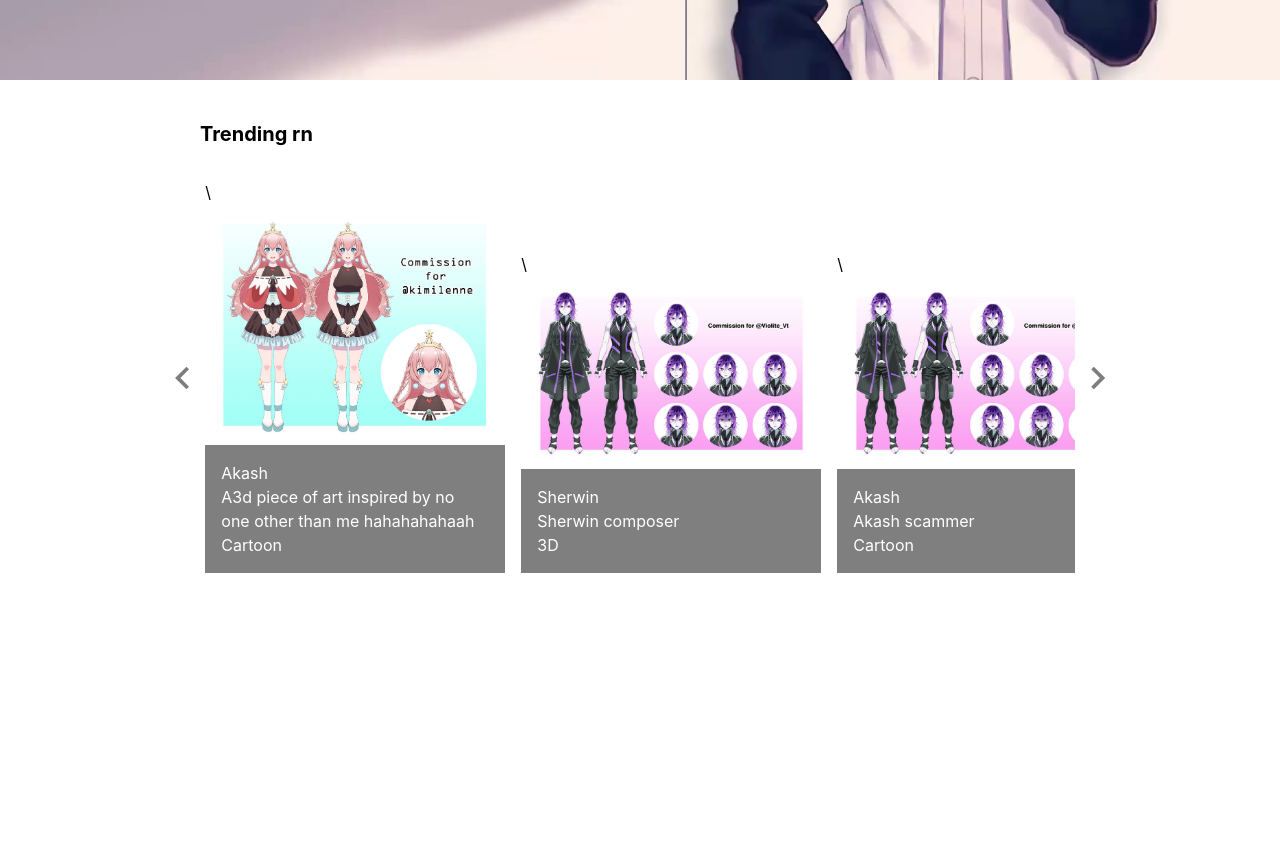
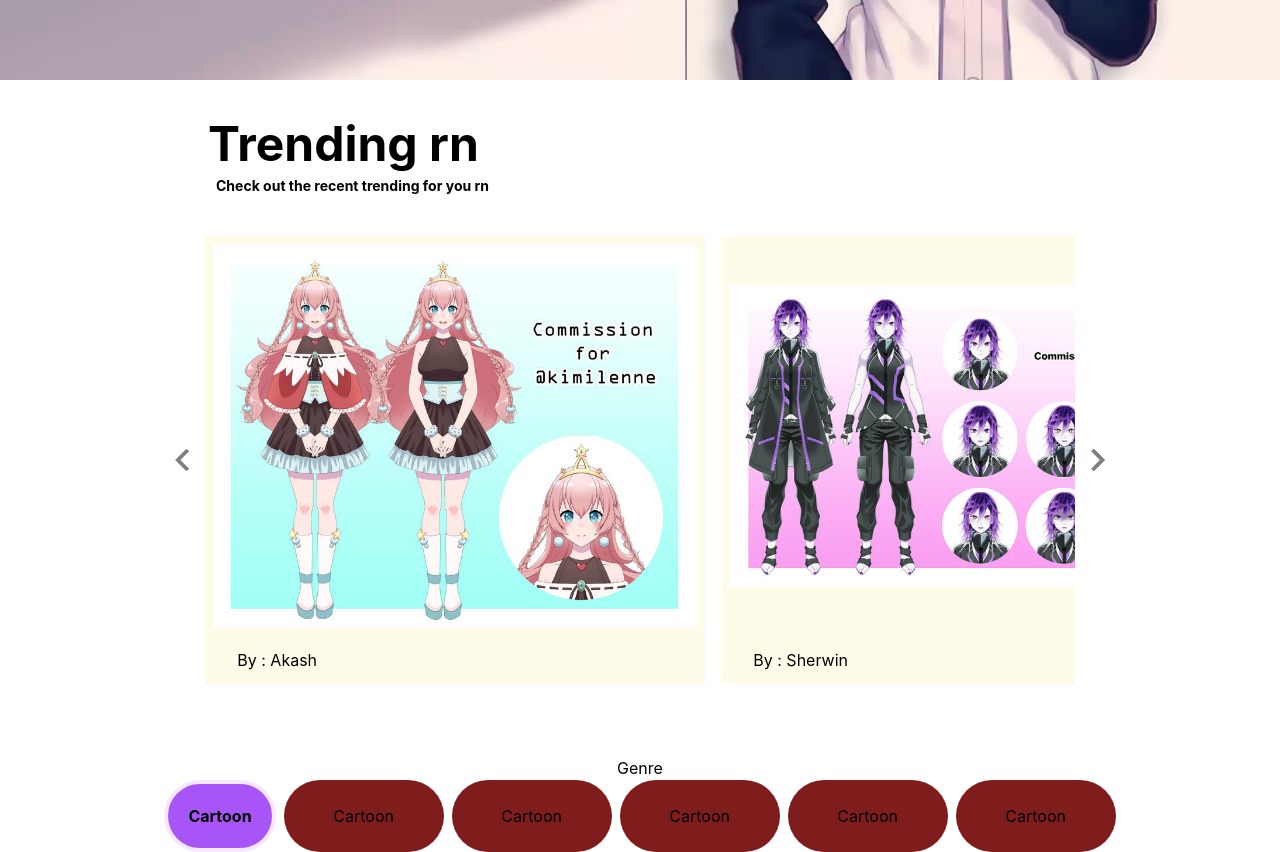
Before and after one commit to Speckleszzzz/vtuberhub, a React (Create React App) app: page / in a window 1280 px wide. Shown: the part 820-1672 px from the top of the page. Before the commit the page ends 1468 px from the top, so only its background shows below. Built offline with nearby package versions, Linux system fonts and the light colour scheme.

Commit message:
genre page started

```diff
--- a/src/App.js
+++ b/src/App.js
@@ -3,6 +3,7 @@ import NavBar from './Components/NavBar';
 import React from 'react';
 import Welcome from './Components/Welcome';
 import TrendingCreators from './Components/TrendingCreators';
+import Genre from './Components/Genre';
 
 function App() {
   return (
@@ -10,6 +11,7 @@ function App() {
       <NavBar></NavBar>
       <Welcome></Welcome>
       <TrendingCreators></TrendingCreators>
+      <Genre></Genre>
     </div>
   );
 }
--- /dev/null
+++ b/src/Components/Genre.js
@@ -0,0 +1,28 @@
+import React from 'react';
+
+
+const Genre = () => {
+  return (
+    <div>
+
+      <div className='flex justify-center'>
+        <p>Genre</p>
+      </div>
+
+      <div className='flex justify-center space-x-2'>
+        <button className='rounded-full bg-purple-500 font-bold hover:bg-purple-700 p-5 border-purple-100 border-4 '>Cartoon</button>
+        <button className='rounded-full bg-red-900 w-40'>Cartoon</button>
+        <button className='rounded-full bg-red-900 w-40'>Cartoon</button>
+        <button className='rounded-full bg-red-900 w-40'>Cartoon</button>
+        <button className='rounded-full bg-red-900 w-40'>Cartoon</button>
+        <button className='rounded-full bg-red-900 w-40'>Cartoon</button>
+      </div>
+      <div>
+
+      </div>
+
+    </div>
+  );
+}
+
+export default Genre;
--- a/src/Components/TrendingCreators.js
+++ b/src/Components/TrendingCreators.js
@@ -15,28 +15,27 @@ const SlideRight = () => {
 const TrendingCreators = () => {
   return (
     <div className='mx-40 py-10'>
-      <div className='text-xl font-bold mx-10'>
-        <p>Trending rn</p>
+      <div className='font-bold mx-12'>
+        <p className=' text-5xl'>Trending rn</p>
+        <p className='text-sm p-2'>Check out the recent trending for you rn</p>
       </div>
 
       <div className='relative flex items-center py-8'>
         <MdChevronLeft className='opacity-50 cursor-pointer hover:opacity-100' size={50} onClick={SlideLeft} />
-        <div id="slider" className='w-full h-full overflow-x-scroll scroll whitespace-nowrap scroll-smooth space-x-4 scrollbar-hide'>
+        <div id="slider" className='w-full h-full overflow-x-scroll whitespace-nowrap scroll-smooth space-x-4 scrollbar-hide overflow-clip'>
           {data.map((items, index) => (
-            <div key={index} className="inline-block relative">\
-            <div className='w-[300px] h-[300px]'>
-              <div >
-                <img className='object-fill inline-block p-2 cursor-pointer hover:scale-105 ease-in-out duration-300' src={items.img} alt='/' />
-              </div>
-
-                <div className='bg-black bg-opacity-50 text-white p-4 '>
-                  <p>{items.name}</p>
-                  <p className="text-balance">{items.description}</p>
-                  <p>{items.genre}</p>
+            <div key={index} className="inline-block relative ">
+              <div className='bg-yellow-50'>
+                <div className='cursor-pointer hover:scale-105 ease-in-out duration-300'>
+                  <div >
+                    <img className='w-[500px] h-[400px] object-contain inline-block p-2' src={items.img} alt='/' />
+                  </div>
+                  <div className='bg-opacity-50 mx-5 p-3'>
+                    <p>By : {items.name}</p>
+                  </div>
                 </div>
               </div>
             </div>
-
           ))}
         </div>
         <MdChevronRight className='opacity-50 cursor-pointer hover:opacity-100' size={50} onClick={SlideRight} />
```
